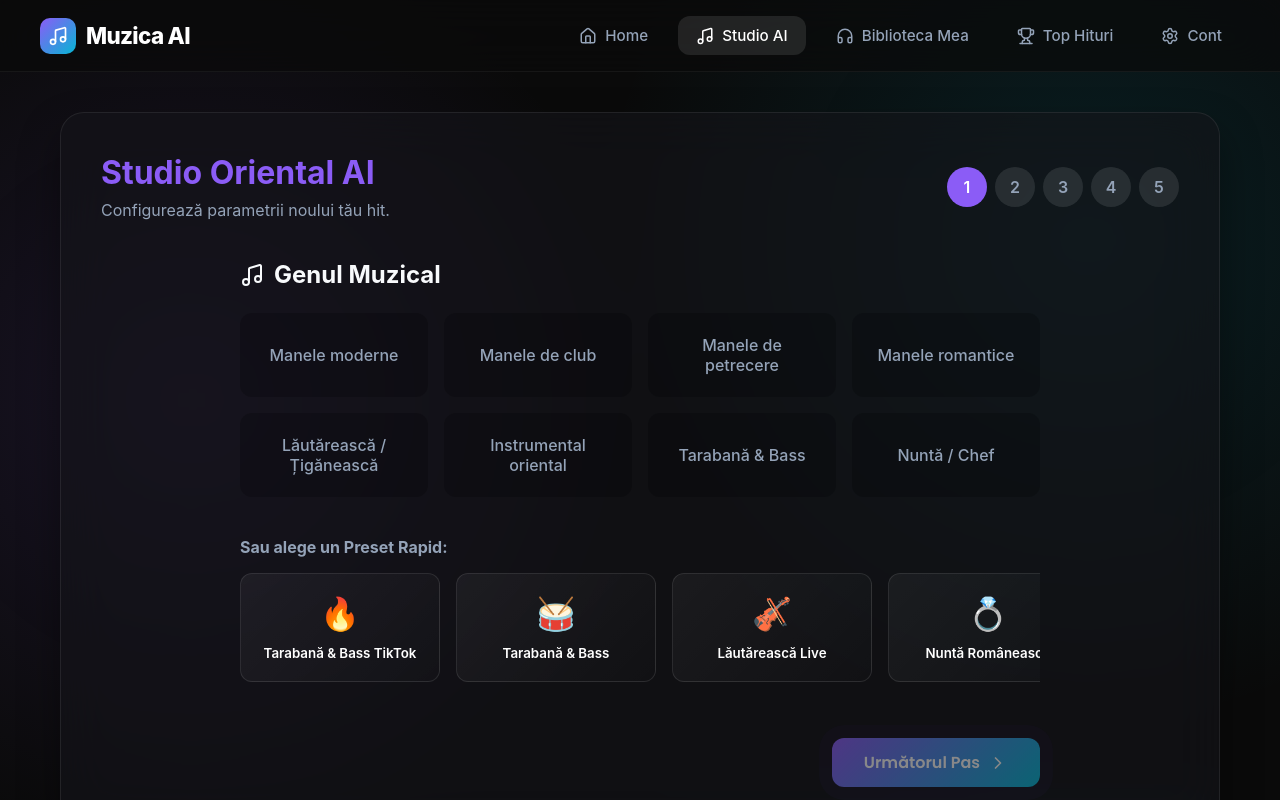
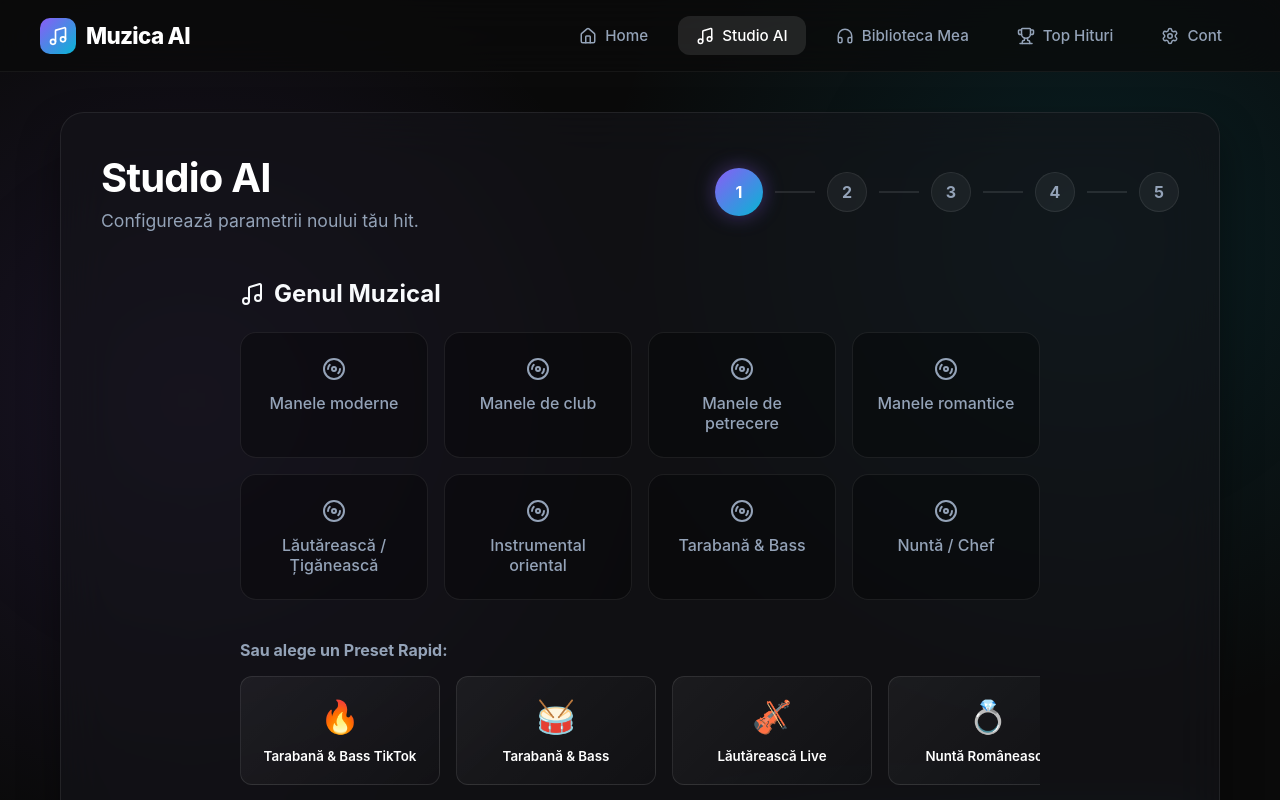
Before and after one commit to VHPlan/MUZICA, a React (Vite) app: page / in a window 1280 px wide. Both pictures are taken after a click on the button "Creează un hit". Shown: the top 800 px of the page. Built offline with nearby package versions, Linux system fonts and the light colour scheme.

Commit message:
style: full 2026 premium redesign of ArtistStudio and PremiumDashboard

```diff
--- a/src/components/ArtistStudio.jsx
+++ b/src/components/ArtistStudio.jsx
@@ -91,21 +91,29 @@ export default function ArtistStudio({ startGlobalGeneration, activeTasks, goToL
   return (
     <div className="glass-panel" style={{ padding: '40px', minHeight: '600px' }}>
       {/* Wizard Header */}
-      <div style={{ display: 'flex', justifyContent: 'space-between', alignItems: 'center', marginBottom: '40px' }}>
+      <div style={{ display: 'flex', justifyContent: 'space-between', alignItems: 'center', marginBottom: '48px' }}>
         <div>
-          <h2 style={{ fontSize: '2rem', margin: '0 0 8px 0', color: 'var(--primary)' }}>Studio Oriental AI</h2>
-          <p style={{ color: 'var(--text-muted)', margin: 0 }}>Configurează parametrii noului tău hit.</p>
+          <h2 style={{ fontSize: '2.5rem', margin: '0 0 8px 0', color: '#fff', letterSpacing: '-0.02em' }}>Studio AI</h2>
+          <p style={{ color: 'var(--text-muted)', margin: 0, fontSize: '1.1rem' }}>Configurează parametrii noului tău hit.</p>
         </div>
-        <div style={{ display: 'flex', gap: '8px' }}>
-          {[1, 2, 3, 4, 5].map(s => (
-            <div key={s} style={{
-              width: '40px', height: '40px', borderRadius: '50%',
-              background: step === s ? 'var(--primary)' : step > s ? 'var(--success)' : 'rgba(255,255,255,0.1)',
+        <div style={{ display: 'flex', alignItems: 'center', gap: '12px' }}>
+          {[1, 2, 3, 4, 5].map((s, idx) => (
+            <React.Fragment key={s}>
+              <div style={{
+                width: step === s ? '48px' : '40px',
+                height: step === s ? '48px' : '40px',
+                borderRadius: '50%',
+                background: step === s ? 'linear-gradient(135deg, var(--primary), var(--accent))' : step > s ? 'var(--success)' : 'rgba(255,255,255,0.05)',
                 display: 'flex', alignItems: 'center', justifyContent: 'center',
-              fontWeight: 600, color: step === s || step > s ? '#fff' : 'var(--text-muted)'
+                fontWeight: 700, color: step === s || step > s ? '#fff' : 'var(--text-muted)',
+                boxShadow: step === s ? '0 0 20px rgba(139, 92, 246, 0.4)' : 'none',
+                transition: 'all 0.4s cubic-bezier(0.4, 0, 0.2, 1)',
+                border: step === s ? 'none' : '1px solid var(--border-glass)'
               }}>
-              {step > s ? '✓' : s}
+                {step > s ? <CheckCircle size={20} color="#fff" /> : s}
               </div>
+              {idx < 4 && <div style={{ width: '40px', height: '2px', background: step > idx + 1 ? 'var(--success)' : 'rgba(255,255,255,0.1)', transition: 'background 0.4s' }} />}
+            </React.Fragment>
           ))}
         </div>
       </div>
@@ -124,17 +132,25 @@ export default function ArtistStudio({ startGlobalGeneration, activeTasks, goToL
                     key={g}
                     onClick={() => setGenre(g)}
                     style={{
-                      padding: '20px',
-                      borderRadius: '12px',
-                      background: genre === g ? 'rgba(139, 92, 246, 0.3)' : 'rgba(0,0,0,0.2)',
-                      border: `2px solid ${genre === g ? 'var(--primary)' : 'transparent'}`,
+                      padding: '24px 16px',
+                      borderRadius: '16px',
+                      background: genre === g ? 'rgba(139, 92, 246, 0.2)' : 'rgba(0,0,0,0.3)',
+                      border: `1px solid ${genre === g ? 'var(--primary)' : 'var(--border-glass)'}`,
                       color: genre === g ? '#fff' : 'var(--text-muted)',
                       cursor: 'pointer',
                       fontSize: '1rem',
                       fontWeight: 500,
-                      transition: 'all 0.2s'
+                      transition: 'all 0.3s cubic-bezier(0.4, 0, 0.2, 1)',
+                      boxShadow: genre === g ? '0 8px 20px rgba(139, 92, 246, 0.2)' : 'none',
+                      display: 'flex',
+                      flexDirection: 'column',
+                      alignItems: 'center',
+                      gap: '12px'
                     }}
+                    onMouseEnter={(e) => { if(genre !== g) e.currentTarget.style.background = 'rgba(255,255,255,0.05)' }}
+                    onMouseLeave={(e) => { if(genre !== g) e.currentTarget.style.background = 'rgba(0,0,0,0.3)' }}
                   >
+                    <Disc3 size={24} color={genre === g ? 'var(--accent)' : 'var(--text-muted)'} style={{ transition: 'all 0.3s' }} />
                     {g}
                   </button>
                 ))}
@@ -247,10 +263,11 @@ export default function ArtistStudio({ startGlobalGeneration, activeTasks, goToL
             <h3 style={{ fontSize: '1.5rem', marginBottom: '24px', display: 'flex', alignItems: 'center', gap: '10px' }}><Sliders /> Dinamică și Mod</h3>
 
             <div style={{ marginBottom: '40px' }}>
-              <div style={{ display: 'flex', justifyContent: 'space-between', marginBottom: '16px' }}>
-                <h4 style={{ color: 'var(--text-muted)', margin: 0 }}>Nivel de Energie</h4>
-                <span style={{ color: 'var(--primary)', fontWeight: 700 }}>{energy}%</span>
+              <div style={{ display: 'flex', justifyContent: 'space-between', marginBottom: '16px', alignItems: 'center' }}>
+                <h4 style={{ color: 'var(--text-muted)', margin: 0, fontSize: '1.1rem' }}>Nivel de Energie</h4>
+                <div style={{ background: 'rgba(139, 92, 246, 0.2)', padding: '4px 12px', borderRadius: '100px', color: 'var(--primary)', fontWeight: 700 }}>{energy}%</div>
               </div>
+              <div style={{ padding: '24px', background: 'rgba(0,0,0,0.3)', borderRadius: '16px', border: '1px solid var(--border-glass)' }}>
                 <input
                   type="range"
                   min="10" max="100"
@@ -258,6 +275,7 @@ export default function ArtistStudio({ startGlobalGeneration, activeTasks, goToL
                   onChange={(e) => setEnergy(e.target.value)}
                   style={{ width: '100%', accentColor: 'var(--primary)', cursor: 'pointer' }}
                 />
+              </div>
             </div>
 
             <div style={{ marginBottom: '40px' }}>
@@ -349,29 +367,32 @@ export default function ArtistStudio({ startGlobalGeneration, activeTasks, goToL
             <h3 style={{ fontSize: '1.5rem', marginBottom: '24px', display: 'flex', alignItems: 'center', gap: '10px' }}><Code /> Verificare Finală</h3>
 
             <div style={{ display: 'grid', gridTemplateColumns: '1fr 1fr', gap: '20px', marginBottom: '40px' }}>
-              <div style={{ background: 'rgba(0,0,0,0.3)', padding: '20px', borderRadius: '12px', border: '1px solid var(--border-glass)' }}>
-                <div style={{ color: 'var(--text-muted)', fontSize: '0.9rem', marginBottom: '4px' }}>Gen Principal</div>
-                <div style={{ fontSize: '1.2rem', fontWeight: 600 }}>{genre}</div>
+              <div style={{ background: 'rgba(0,0,0,0.3)', padding: '24px', borderRadius: '20px', border: '1px solid var(--border-glass)', transition: 'all 0.3s' }}>
+                <div style={{ display: 'flex', alignItems: 'center', gap: '8px', color: 'var(--text-muted)', fontSize: '0.9rem', marginBottom: '8px' }}><Music size={16}/> Gen Principal</div>
+                <div style={{ fontSize: '1.3rem', fontWeight: 600, color: '#fff' }}>{genre}</div>
               </div>
-              <div style={{ background: 'rgba(0,0,0,0.3)', padding: '20px', borderRadius: '12px', border: '1px solid var(--border-glass)' }}>
-                <div style={{ color: 'var(--text-muted)', fontSize: '0.9rem', marginBottom: '4px' }}>Voce</div>
-                <div style={{ fontSize: '1.2rem', fontWeight: 600 }}>{voice}</div>
+              <div style={{ background: 'rgba(0,0,0,0.3)', padding: '24px', borderRadius: '20px', border: '1px solid var(--border-glass)', transition: 'all 0.3s' }}>
+                <div style={{ display: 'flex', alignItems: 'center', gap: '8px', color: 'var(--text-muted)', fontSize: '0.9rem', marginBottom: '8px' }}><Mic2 size={16}/> Voce</div>
+                <div style={{ fontSize: '1.3rem', fontWeight: 600, color: '#fff' }}>{voice}</div>
               </div>
-              <div style={{ background: 'rgba(0,0,0,0.3)', padding: '20px', borderRadius: '12px', border: '1px solid var(--border-glass)' }}>
-                <div style={{ color: 'var(--text-muted)', fontSize: '0.9rem', marginBottom: '4px' }}>Mod Generare</div>
-                <div style={{ fontSize: '1.2rem', fontWeight: 600, color: speedMode === 'Rapid' ? 'var(--accent)' : 'var(--primary)' }}>{speedMode}</div>
+              <div style={{ background: 'rgba(0,0,0,0.3)', padding: '24px', borderRadius: '20px', border: '1px solid var(--border-glass)', transition: 'all 0.3s' }}>
+                <div style={{ display: 'flex', alignItems: 'center', gap: '8px', color: 'var(--text-muted)', fontSize: '0.9rem', marginBottom: '8px' }}><Settings2 size={16}/> Mod Generare</div>
+                <div style={{ fontSize: '1.3rem', fontWeight: 600, color: speedMode === 'Rapid' ? 'var(--accent)' : 'var(--primary)' }}>{speedMode}</div>
               </div>
-              <div style={{ background: 'rgba(0,0,0,0.3)', padding: '20px', borderRadius: '12px', border: '1px solid var(--border-glass)' }}>
-                <div style={{ color: 'var(--text-muted)', fontSize: '0.9rem', marginBottom: '4px' }}>Dinamică</div>
-                <div style={{ fontSize: '1.1rem' }}>Tempo: {tempo} | Energie: {energy}%</div>
+              <div style={{ background: 'rgba(0,0,0,0.3)', padding: '24px', borderRadius: '20px', border: '1px solid var(--border-glass)', transition: 'all 0.3s' }}>
+                <div style={{ display: 'flex', alignItems: 'center', gap: '8px', color: 'var(--text-muted)', fontSize: '0.9rem', marginBottom: '8px' }}><Sliders size={16}/> Dinamică</div>
+                <div style={{ fontSize: '1.1rem', color: '#fff' }}>Tempo: {tempo} <br/> Energie: {energy}%</div>
               </div>
-              <div style={{ background: 'rgba(0,0,0,0.3)', padding: '20px', borderRadius: '12px', border: '1px solid var(--border-glass)', gridColumn: '1 / -1' }}>
-                <div style={{ color: 'var(--text-muted)', fontSize: '0.9rem', marginBottom: '4px' }}>Instrumente</div>
-                <div style={{ fontSize: '1.1rem' }}>{instruments.join(', ') || 'Niciunul specificat'}</div>
+              <div style={{ background: 'rgba(0,0,0,0.3)', padding: '24px', borderRadius: '20px', border: '1px solid var(--border-glass)', gridColumn: '1 / -1', transition: 'all 0.3s' }}>
+                <div style={{ display: 'flex', alignItems: 'center', gap: '8px', color: 'var(--text-muted)', fontSize: '0.9rem', marginBottom: '12px' }}><Disc3 size={16}/> Instrumente Orientale</div>
+                <div style={{ display: 'flex', flexWrap: 'wrap', gap: '8px' }}>
+                  {instruments.map(i => <span key={i} style={{ background: 'rgba(139,92,246,0.15)', color: '#fff', padding: '6px 12px', borderRadius: '8px', fontSize: '0.9rem' }}>{i}</span>)}
+                  {instruments.length === 0 && <span style={{ color: 'var(--text-muted)' }}>Niciunul specificat</span>}
                 </div>
-              <div style={{ background: 'rgba(0,0,0,0.3)', padding: '20px', borderRadius: '12px', border: '1px solid var(--border-glass)', gridColumn: '1 / -1' }}>
-                <div style={{ color: 'var(--text-muted)', fontSize: '0.9rem', marginBottom: '4px' }}>Temă Versuri</div>
-                <div style={{ fontSize: '1.1rem', fontStyle: 'italic' }}>"{theme}"</div>
+              </div>
+              <div style={{ background: 'rgba(0,0,0,0.3)', padding: '24px', borderRadius: '20px', border: '1px solid var(--border-glass)', gridColumn: '1 / -1', transition: 'all 0.3s' }}>
+                <div style={{ display: 'flex', alignItems: 'center', gap: '8px', color: 'var(--text-muted)', fontSize: '0.9rem', marginBottom: '8px' }}><FileText size={16}/> Temă Versuri</div>
+                <div style={{ fontSize: '1.1rem', fontStyle: 'italic', color: '#e2e8f0', lineHeight: 1.5 }}>"{theme}"</div>
               </div>
             </div>
 
--- a/src/components/PremiumDashboard.jsx
+++ b/src/components/PremiumDashboard.jsx
@@ -180,7 +180,7 @@ export default function PremiumDashboard({ task, onReset, goToLibrary }) {
               </pre>
             </div>
             <div>
-              <strong>Răspuns PiAPI (Task Creation):</strong>
+              <strong>Răspuns PiAPI:</strong>
               <pre style={{ background: 'rgba(0,0,0,0.3)', padding: '12px', borderRadius: '8px', fontSize: '0.8rem', color: '#34d399' }}>
                 {JSON.stringify(task.rawResponse, null, 2)}
               </pre>
--- a/src/services/AIProvider.js
+++ b/src/services/AIProvider.js
@@ -141,7 +141,8 @@ export const generateMusicTask = async (settings, provider, apiKey) => {
       model: model,
       task_type: "generate",
       input: {
-        gpt_description_prompt: promptData.prompt || promptData,
+        prompt: promptData.prompt ? promptData.prompt : (promptData || ""),
+        tags: promptData.tags ? promptData.tags.substring(0, 119) : "",
         title: `AI Hit - ${settings.genre}`,
         make_instrumental: false
       }
```
Lines whose indentation alone changed are shown as unchanged.
